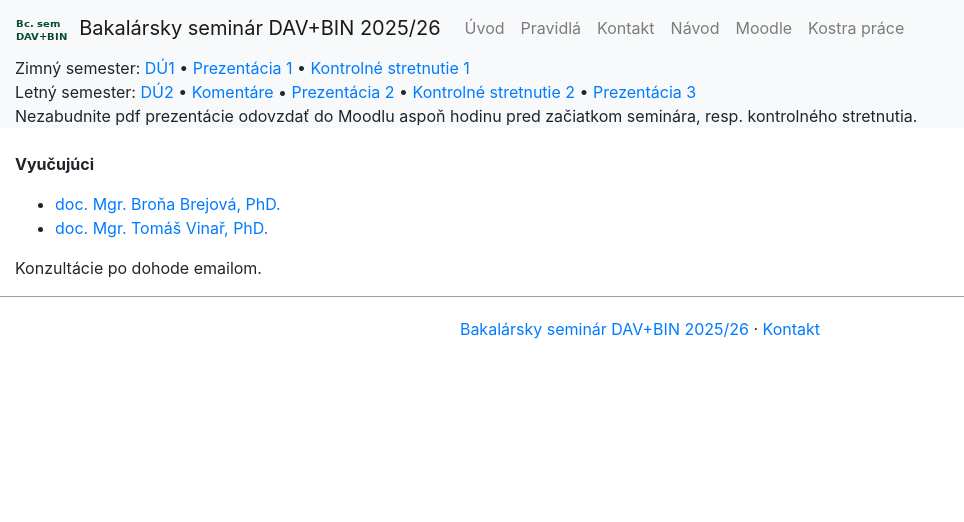
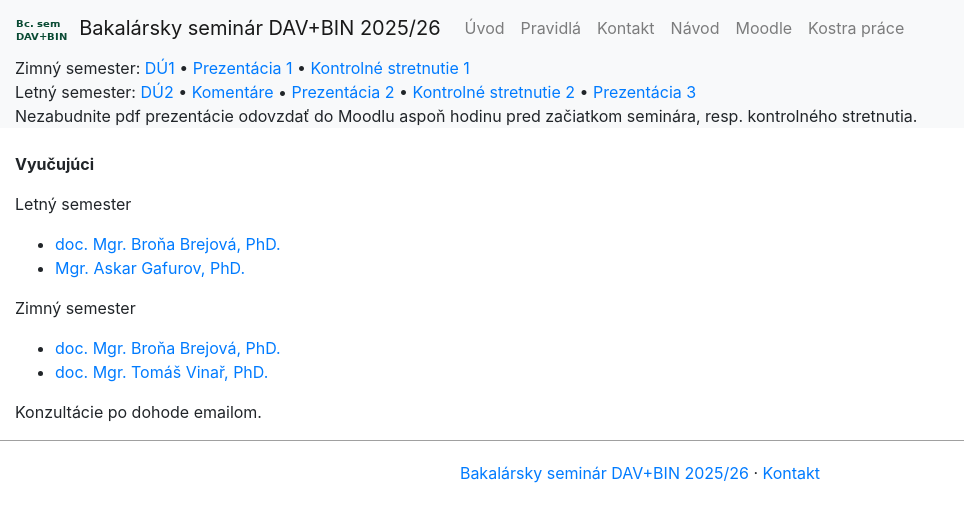
Before and after one commit to bbrejova/bcdav, a Jekyll site: the page built from Kontakt.md, in a window 1280 px wide. Shown: the top 522 px of the page, without its empty margins (0-964 px from the left). Built offline with Jekyll 4.4.1, drawn with Linux system fonts in a browser that asks for light colours; nearby versions of some CDN libraries; our own code applies the rules of GitHub Pages for plain Markdown files.

Commit message:
pridaj LS

```diff
--- a/Kontakt.md
+++ b/Kontakt.md
@@ -4,8 +4,12 @@ title: Kontakt
 
 **Vyučujúci**
 
+Letný semester
 - [doc. Mgr. Broňa Brejová, PhD.](http://compbio.fmph.uniba.sk/~bbrejova/)
-<!-- - [Mgr. Askar Gafurov, PhD.](http://www.dcs.fmph.uniba.sk/~gafurov/) (iba zimný semester)-->
+- [Mgr. Askar Gafurov, PhD.](http://www.dcs.fmph.uniba.sk/~gafurov/)
+
+Zimný semester
+- [doc. Mgr. Broňa Brejová, PhD.](http://compbio.fmph.uniba.sk/~bbrejova/)
 - [doc. Mgr. Tomáš Vinař, PhD.](http://compbio.fmph.uniba.sk/~tvinar/)
 
 
```
